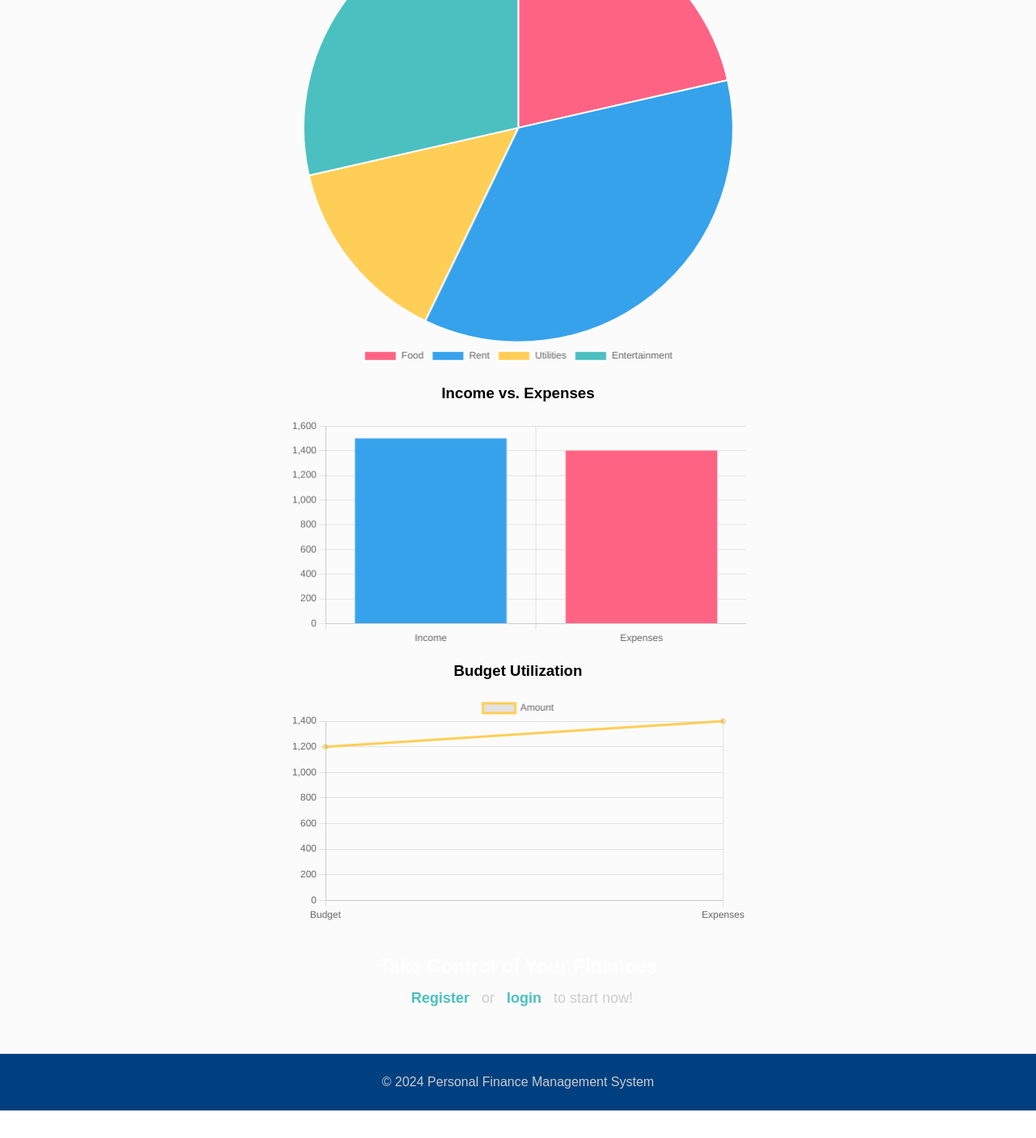
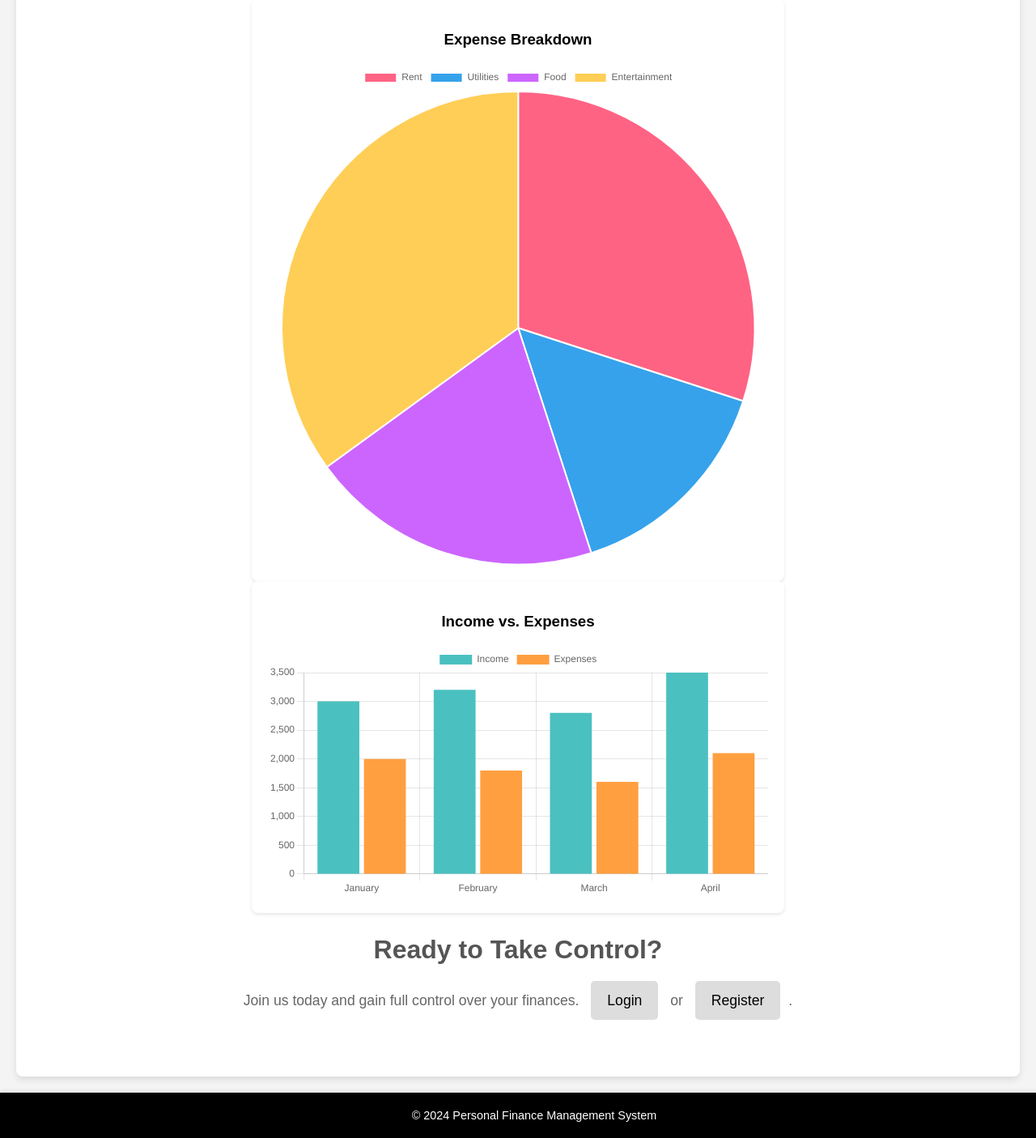
Before and after one commit to G-spec768/Personal-Finance-Manager, a PHP site: page / in a window 1280 px wide. Shown: the part 450-1856 px from the top of the page at 81% size. Before the commit the page ends 1822 px from the top, so only its background shows below. Run offline with PHP 8.4, Linux system fonts and the light colour scheme.

Commit message:
Updated index

```diff
--- a/Personal Finance Manager/public/index.js
+++ b/Personal Finance Manager/public/index.js
@@ -1,76 +1,65 @@
-    // Sample data for charts
-    var expenseData = [300, 500, 200, 400];
-    var incomeData = [1500];
-    var budgetData = [1200];
+// index.js
 
-    // Expense Breakdown Pie Chart
-    var ctxExpense = document.getElementById('expenseChart').getContext('2d');
-    new Chart(ctxExpense, {
+document.addEventListener('DOMContentLoaded', function() {
+    var ctx1 = document.getElementById('expenseChart').getContext('2d');
+    var expenseChart = new Chart(ctx1, {
         type: 'pie',
         data: {
-            labels: ['Food', 'Rent', 'Utilities', 'Entertainment'],
+            labels: ['Rent', 'Utilities', 'Food', 'Entertainment'],
             datasets: [{
-                data: expenseData,
-                backgroundColor: ['#ff6384', '#36a2eb', '#ffce56', '#4bc0c0'],
+                data: [30, 15, 20, 35],
+                backgroundColor: ['#ff6384', '#36a2eb', '#cc65fe', '#ffce56']
             }]
         },
         options: {
             responsive: true,
             plugins: {
                 legend: {
-                    position: 'bottom',
+                    position: 'top',
+                },
+                tooltip: {
+                    callbacks: {
+                        label: function(tooltipItem) {
+                            return tooltipItem.label + ': $' + tooltipItem.raw;
+                        }
+                    }
                 }
             }
         }
     });
 
-    // Income vs. Expenses Bar Chart
-    var ctxIncomeExpense = document.getElementById('incomeExpenseChart').getContext('2d');
-    new Chart(ctxIncomeExpense, {
+    var ctx2 = document.getElementById('incomeExpenseChart').getContext('2d');
+    var incomeExpenseChart = new Chart(ctx2, {
         type: 'bar',
         data: {
-            labels: ['Income', 'Expenses'],
-            datasets: [{
-                label: 'Amount',
-                data: [incomeData[0], expenseData.reduce((a, b) => a + b, 0)],
-                backgroundColor: ['#36a2eb', '#ff6384']
-            }]
+            labels: ['January', 'February', 'March', 'April'],
+            datasets: [
+                {
+                    label: 'Income',
+                    data: [3000, 3200, 2800, 3500],
+                    backgroundColor: '#4bc0c0'
+                },
+                {
+                    label: 'Expenses',
+                    data: [2000, 1800, 1600, 2100],
+                    backgroundColor: '#ff9f40'
+                }
+            ]
         },
         options: {
             responsive: true,
-            scales: {
-                y: {
-                    beginAtZero: true
-                }
-            },
             plugins: {
                 legend: {
-                    display: false,
+                    position: 'top',
+                },
+                tooltip: {
+                    callbacks: {
+                        label: function(tooltipItem) {
+                            return tooltipItem.dataset.label + ': $' + tooltipItem.raw;
+                        }
+                    }
                 }
             }
         }
     });
-
-    // Budget Utilization Line Chart
-    var ctxBudget = document.getElementById('budgetChart').getContext('2d');
-    new Chart(ctxBudget, {
-        type: 'line',
-        data: {
-            labels: ['Budget', 'Expenses'],
-            datasets: [{
-                label: 'Amount',
-                data: [budgetData[0], expenseData.reduce((a, b) => a + b, 0)],
-                borderColor: '#ffce56',
-                fill: false,
-                tension: 0.1
-            }]
-        },
-        options: {
-            responsive: true,
-            scales: {
-                y: {
-                    beginAtZero: true
-                }
-            }
-        }
-    });
+});
--- a/Personal Finance Manager/public/index.php
+++ b/Personal Finance Manager/public/index.php
@@ -1,5 +1,3 @@
-
-
 <!DOCTYPE html>
 <html lang="en">
 <head>
@@ -11,10 +9,15 @@
 <body>
 <?php include('../templates/header.php'); ?>
 
+<div class="hero">
+    <div class="hero-content">
+        <h1>Welcome to Your Finance Dashboard</h1>
+        <p>Effortlessly track and manage your finances with our intuitive tools. Get insights into your spending habits and stay on top of your financial goals.</p>
+        <a href="register.php" class="btn-primary">Get Started</a>
+    </div>
+</div>
+
 <div class="container">
-    <h1>Welcome to Your Finance Dashboard</h1>
-    <p>Track and manage your finances with ease. See how you're doing at a glance.</p>
-
     <section class="charts">
         <div class="chart-wrapper">
             <h3>Expense Breakdown</h3>
@@ -25,17 +28,11 @@
             <h3>Income vs. Expenses</h3>
             <canvas id="incomeExpenseChart"></canvas>
         </div>
-
-        <div class="chart-wrapper">
-            <h3>Budget Utilization</h3>
-            <canvas id="budgetChart"></canvas>
-        </div>
     </section>
 
-
     <section class="cta">
-        <h2>Take Control of Your Finances</h2>
-        <p><a href="register.php">Register</a> or <a href="login.php">login</a> to start now!</p>
+        <h2>Ready to Take Control?</h2>
+        <p>Join us today and gain full control over your finances. <a href="login.php" class="btn-secondary">Login</a> or <a href="register.php" class="btn-secondary">Register</a>.</p>
     </section>
 </div>
 
--- a/Personal Finance Manager/public/styles.css
+++ b/Personal Finance Manager/public/styles.css
@@ -1,260 +1,186 @@
-/* styles.css */
-
+/* General Styles */
 body {
     font-family: Arial, sans-serif;
-    background-color: #fcfbfb;
+    background-color: #f4f4f4;
+    margin: 0;
+    padding: 0;
+}
+
+/* Header Styling */
+header {
+    background-color: #000; /* Black background for header */
+    color: #fff; /* White text color */
+    padding: 20px 0;
+    box-shadow: 0 2px 4px rgba(0, 0, 0, 0.1);
+    position: relative;
+    width: 100%;
+}
+
+header .container {
+    display: flex;
+    justify-content: space-between;
+    align-items: center;
+    max-width: 1200px;
+    margin: 0 auto;
+    padding: 0 20px;
+}
+
+header .logo {
+    font-size: 1.5em;
+    font-weight: bold;
+}
+
+header nav ul {
+    list-style-type: none;
     margin: 0;
     padding: 0;
     display: flex;
-    flex-direction: column;
-    min-height: 100vh;
 }
 
-header {
-    background-color: #004080; /* Dark blue */
+header nav ul li {
+    margin-left: 20px;
+}
+
+header nav ul li a {
+    color: #fff; /* White text color for links */
+    text-decoration: none;
+    padding: 5px 10px;
+    border-radius: 3px;
+    transition: background-color 0.3s ease;
+}
+
+header nav ul li a:hover {
+    background-color: #444;
+    color: #dc143c; /* Highlight color */
+}
+
+/* Hero Section Styling */
+.hero {
+    background: linear-gradient(rgba(0, 0, 0, 0.5), rgba(0, 0, 0, 0.5)), url('../images/hero-bg.jpg') no-repeat center center/cover;
     color: #fff;
-    padding: 20px 0;
+    padding: 60px 20px;
     text-align: center;
 }
 
+.hero-content {
+    max-width: 800px;
+    margin: 0 auto;
+}
 
-nav {
-    width: 100%;
+.hero h1 {
+    font-size: 2.5em;
+    margin-bottom: 20px;
+}
+
+.hero p {
+    font-size: 1.2em;
+    margin-bottom: 20px;
+}
+
+.btn-primary {
+    background-color: #dc143c;
+    color: #fff;
+    padding: 10px 20px;
+    text-decoration: none;
+    border-radius: 5px;
+    font-weight: bold;
+    display: inline-block;
+}
+
+.btn-primary:hover {
+    background-color: #c8102e;
+}
+
+/* Main Content Styling */
+main {
+    padding: 40px 20px;
+    flex: 1;
+    display: flex;
+    justify-content: center;
+    align-items: center;
+    flex-direction: column;
+    background-color: #fff; /* White background for main content */
+    border-radius: 8px; /* Rounded corners for the container */
+    box-shadow: 0 4px 8px rgba(0, 0, 0, 0.1); /* Soft shadow for elevation */
+    margin: 20px auto;
+    max-width: 1200px;
+}
+
+main h1 {
+    font-size: 2.5em;
+    color: #333; /* Dark text color for headings */
+    margin-bottom: 20px;
     text-align: center;
 }
 
-nav ul {
-    list-style-type: none;
+main h2 {
+    font-size: 2em;
+    color: #555; /* Slightly lighter text color for subheadings */
+    margin-bottom: 20px;
+    text-align: center;
 }
 
-nav ul li {
-    display: inline-block;
-    margin: 0 15px;
+main p {
+    font-size: 1.1em;
+    color: #666; /* Lighter text color for paragraphs */
+    line-height: 1.6;
+    text-align: center;
+    margin-bottom: 30px;
 }
 
-nav ul li a {
+/* Button Styles */
+.btn-secondary {
+    background-color: #ddd;
+    color: #000;
+    padding: 10px 20px;
     text-decoration: none;
-    color: #ffffff;
-    font-size: 1.1rem;
-    padding: 10px 15px;
-    transition: background-color 0.3s ease, color 0.3s ease;
     border-radius: 5px;
+    margin: 0 10px;
+    display: inline-block;
 }
 
-nav ul li a:hover {
-    background-color: #555;
-    color: #ffffff;
+.btn-secondary:hover {
+    background-color: #ccc;
 }
 
-/* Mobile Responsive Styles */
-@media (max-width: 768px) {
-    nav ul {
-        display: block;
-        text-align: left;
-        padding: 10px 0;
-    }
-
-    nav ul li {
-        display: block;
-        margin: 10px 0;
-    }
-
-    nav ul li a {
-        display: block;
-        padding: 12px;
-    }
+/* Chart Wrapper Styles */
+.chart-wrapper {
+    background: #fff;
+    border-radius: 8px;
+    box-shadow: 0 2px 4px rgba(0, 0, 0, 0.1);
+    padding: 20px;
+    flex: 1;
+    margin: 0 10px;
+    text-align: center;
 }
 
-/* Style the checkbox container */
-.checkbox-container {
-    display: flex;
-    align-items: center;
-    cursor: pointer;
-}
-
-/* Hide the default checkbox */
-.checkbox-container input[type="checkbox"] {
-    display: none;
-}
-
-/* Create a custom checkbox */
-.checkbox-container label::before {
-    content: "";
-    display: inline-block;
-    width: 20px;
-    height: 20px;
-    border: 2px solid #007BFF; /* Border color */
-    border-radius: 4px; /* Rounded corners */
-    margin-right: 10px;
-    vertical-align: middle;
-    background-color: #fff;
-}
-
-/* Checked state for the custom checkbox */
-.checkbox-container input[type="checkbox"]:checked + label::before {
-    background-color: #007BFF; /* Background color when checked */
-    border-color: #007BFF;
-}
-
-/* Add a checkmark to the custom checkbox when checked */
-.checkbox-container input[type="checkbox"]:checked + label::after {
-    content: "\2713"; /* Unicode for checkmark */
-    display: block;
-    color: #fff; /* Checkmark color */
-    position: relative;
-    left: 6px;
-    top: -16px;
-    font-size: 16px;
-}
-
-
-footer {
-    background-color: #004080; /* Dark blue */
-    color: #fff;
-    text-align: center;
-    padding: 10px 0;
-    margin-top: auto;
-}
-
-main {
-    padding: 20px;
-    flex: 1;
-    display: flex;
-    justify-content: center; /* Center content horizontally */
-    align-items: center; /* Center content vertically */
-    flex-direction: column;
-}
-
-h1, h2 {
-    color: #333;
-}
-
-a {
-    color: #004080; /* Dark blue */
-    text-decoration: none;
-    margin: 0 10px;
-}
-
-a:hover {
-    text-decoration: underline;
-}
-
-form {
-    background-color: #fff;
-    padding: 20px;
-    border: 1px solid #ccc;
-    border-radius: 5px;
-    max-width: 400px;
-    width: 100%; /* Ensure form takes full width of its container */
-    margin: 20px 0; /* Add margin to separate forms from other elements */
-    box-sizing: border-box; /* Ensure padding and border are included in the element's total width and height */
-}
-
-label {
-    display: block;
-    margin-bottom: 5px;
-    font-weight: bold;
-}
-
-input[type="text"], input[type="password"] {
-    width: 100%;
-    padding: 10px;
-    margin-bottom: 10px;
-    border: 1px solid #ccc;
-    border-radius: 5px;
-    box-sizing: border-box; /* Ensure padding and border are included in the element's total width and height */
-}
-
-input[type="submit"] {
-    background-color: #004080; /* Dark blue */
-    color: #fff;
-    border: none;
-    padding: 10px 20px;
-    border-radius: 5px;
-    cursor: pointer;
-    width: 100%; /* Ensure button takes full width of its container */
-    box-sizing: border-box; /* Ensure padding and border are included in the element's total width and height */
-}
-
-input[type="submit"]:hover {
-    background-color: #00264d; /* Darker blue */
-}
-
-header, footer {
-    box-shadow: 0 2px 4px rgba(0, 0, 0, 0.1);
-}
-
-.container {
-    text-align: center;
-    margin-top: 50px;
-}
-
-.features, .tips, .cta {
-    margin-top: 30px;
-}
-
-.features h2, .tips h2, .cta h2 {
-    color: #333;
-    margin-bottom: 15px;
-}
-
-.features ul {
-    list-style-type: disc;
-    padding-left: 20px;
-}
-
-.features ul li {
-    margin-bottom: 10px;
-}
-
-.tips article {
+.chart-wrapper h3 {
     margin-bottom: 20px;
 }
 
-.tips article h3 {
-    margin-bottom: 5px;
-    color: #004080; /* Dark blue */
+/* Footer Styling */
+footer {
+    background-color: #000; /* Black background for footer */
+    color: #fff; /* White text color */
+    padding: 20px;
+    text-align: center;
+    box-shadow: 0 -2px 4px rgba(0, 0, 0, 0.1);
+    width: 100%;
+    position: relative;
+    bottom: 0;
 }
 
-.tips article p {
+footer p {
     margin: 0;
+    font-size: 0.9em;
 }
 
-.container {
-    text-align: center;
-    padding: 20px;
-}
-
-.chart-wrapper {
-    width: 100%;
-    max-width: 600px;
-    margin: 20px auto;
-}
-
-h1 {
-    color: #fff; /* White text */
-}
-
-p {
-    color: #ccc; /* Light grey text */
-}
-
-.cta h2 {
-    margin-top: 40px;
-    color: #fff;
-}
-
-.cta p {
-    margin-top: 10px;
-    font-size: 18px;
-}
-
-.cta a {
-    color: #4bc0c0;
+footer a {
+    color: #dc143c; /* Highlight color for links */
     text-decoration: none;
     font-weight: bold;
 }
 
-.cta a:hover {
-    color: #36a2eb;
+footer a:hover {
+    text-decoration: underline;
 }
```
Also changed, not shown: Personal Finance Manager/templates/user_header.php (+5 -5 lines).
